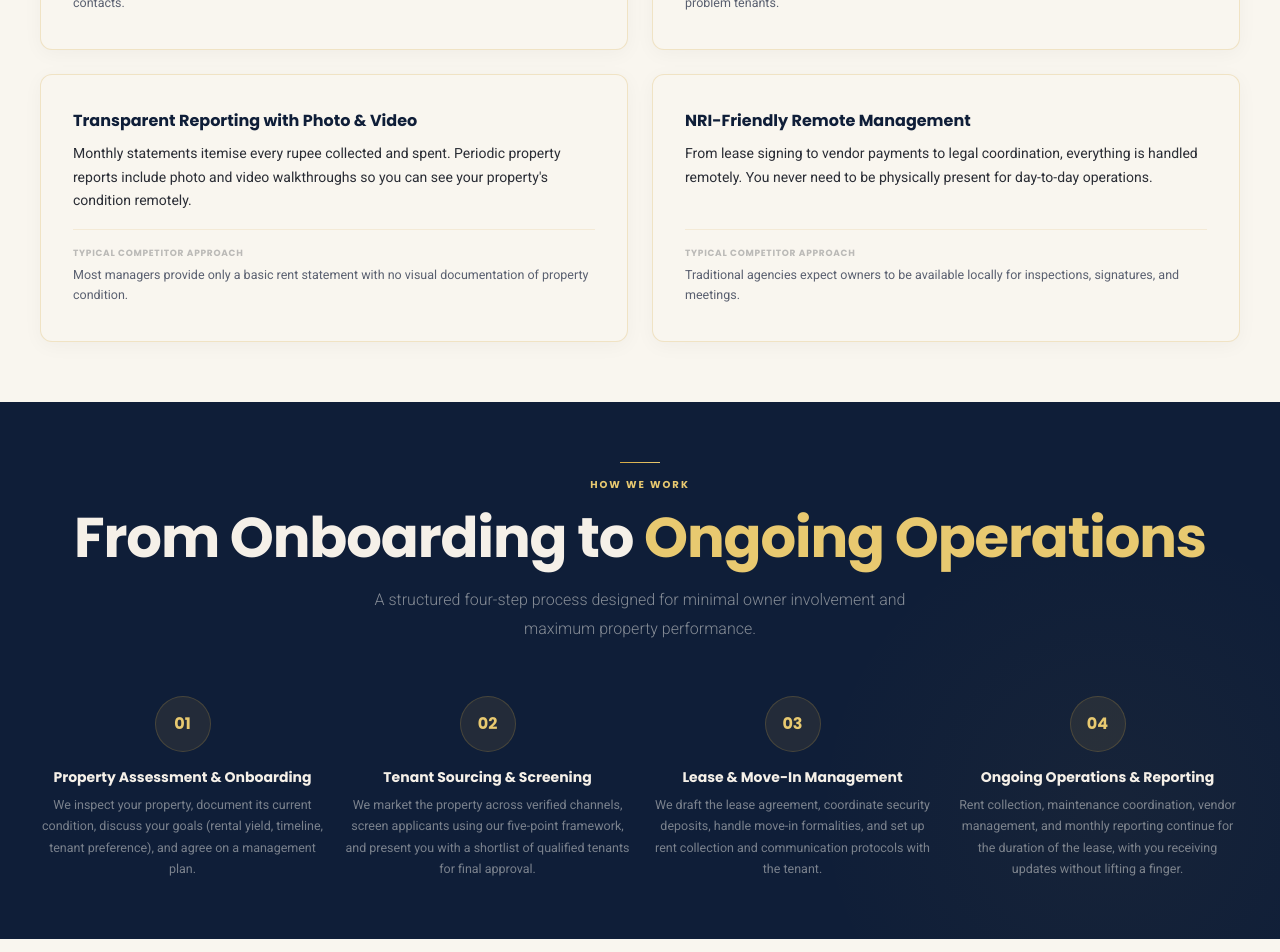
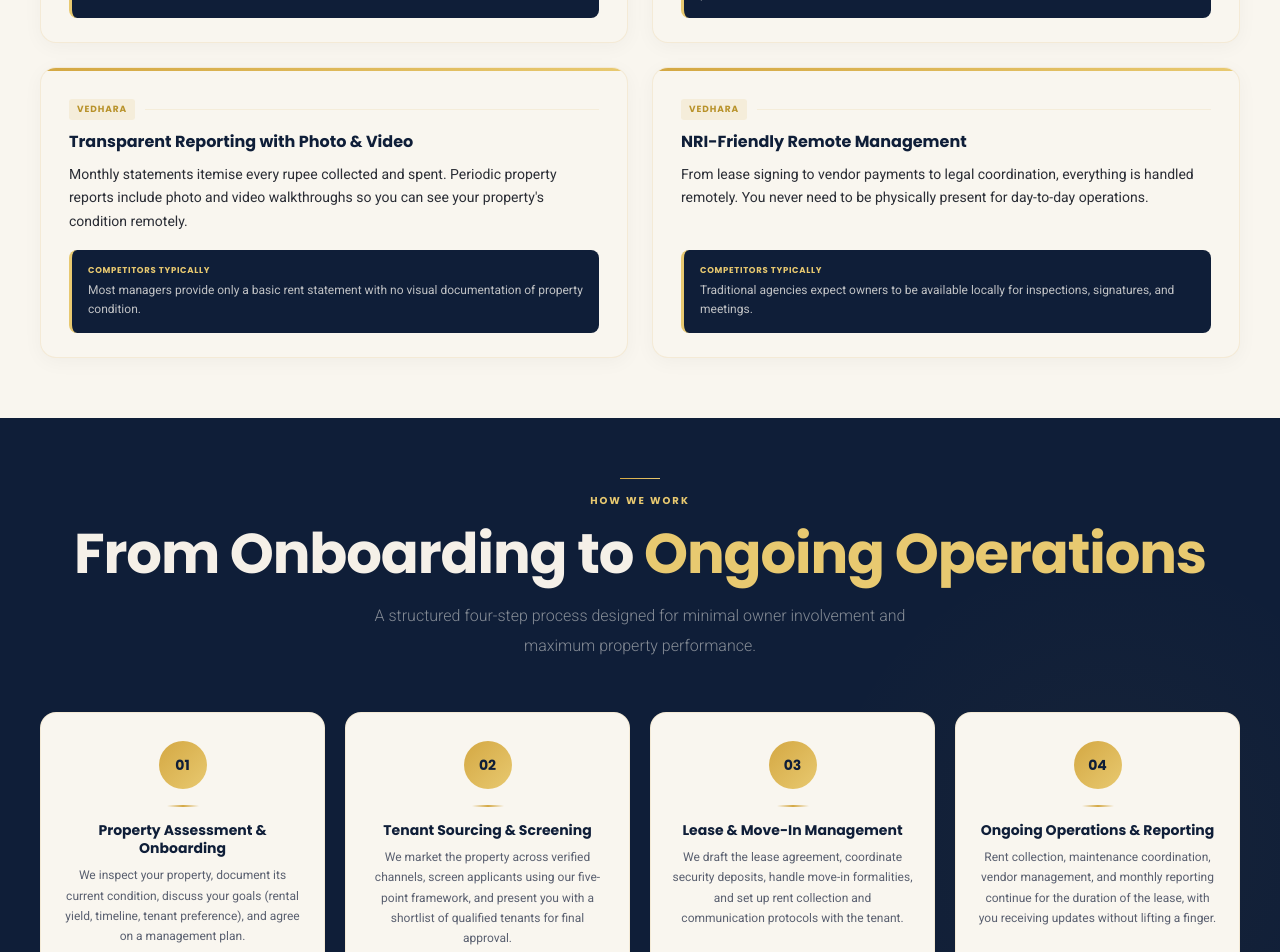
Before and after one commit to mohit1661-ai/Vedhara-Group-Supabase, a Next.js app: page /property-management in a window 1280 px wide. Shown: the part 1740-2692 px from the top of the page. Built offline with nearby package versions, Linux system fonts and the light colour scheme.

Commit message:
Property mgmt: keep navy backdrop, brighter gold/white text in competitors cards

```diff
--- a/app/property-management/page.tsx
+++ b/app/property-management/page.tsx
@@ -116,7 +116,7 @@ export default function PropertyManagementPage() {
                 Property Management,<br /><span style={{ color:"var(--gold-dk)" }}>Done Differently</span>
               </h2>
               <p className="body-lg" style={{ color:"var(--slate)",maxWidth:620,margin:"0 auto" }}>
-                Most property managers treat your property as just another file. Vedhara treats it like an asset — with transparency, accountability, and remote-first operations built for today&apos;s owners.
+                Most property managers treat your property as just another file. Vedhara treats it as an asset, with transparency, accountability, and remote-first operations for today&apos;s owners.
               </p>
             </div>
           </ScrollReveal>
@@ -124,12 +124,19 @@ export default function PropertyManagementPage() {
           <div style={{ display:"grid",gridTemplateColumns:"1fr 1fr",gap:24 }} className="grid-2">
             {differentiators.map((d,i)=>(
               <ScrollReveal key={d.title} delay={i * 100}>
-                <div className="gold-frame-card gfc-cream" style={{ padding:"36px 32px",boxShadow:"0 4px 20px rgba(9,15,29,0.04)",height:"100%",display:"flex",flexDirection:"column" }}>
-                  <h3 style={{ fontFamily:"var(--t-head)",fontSize:16,fontWeight:700,color:"var(--navy)",marginBottom:10,lineHeight:1.3 }}>{d.title}</h3>
-                  <p className="body-md" style={{ color:"var(--ink)",marginBottom:16,lineHeight:1.7 }}>{d.desc}</p>
-                  <div style={{ marginTop:"auto",paddingTop:16,borderTop:"1px solid rgba(212,168,67,0.15)" }}>
-                    <p style={{ fontFamily:"var(--t-head)",fontSize:9,fontWeight:700,letterSpacing:"0.08em",textTransform:"uppercase",color:"rgba(42,45,53,0.3)",marginBottom:4 }}>Typical competitor approach</p>
-                    <p className="body-sm" style={{ color:"var(--slate)",lineHeight:1.6,fontSize:12.5 }}>{d.competitor}</p>
+                <div style={{ background:"var(--cream)",border:"1px solid rgba(212,168,67,0.15)",borderRadius:16,overflow:"hidden",height:"100%",display:"flex",flexDirection:"column",boxShadow:"0 4px 20px rgba(9,15,29,0.04)" }}>
+                  <div style={{ height:3,background:"linear-gradient(90deg,var(--gold),var(--gold-lt))",flexShrink:0 }} />
+                  <div style={{ padding:"28px 28px 24px",flex:1,display:"flex",flexDirection:"column" }}>
+                    <div style={{ display:"flex",alignItems:"center",gap:10,marginBottom:12 }}>
+                      <span style={{ fontFamily:"var(--t-head)",fontSize:9,fontWeight:700,letterSpacing:"0.1em",textTransform:"uppercase",padding:"3px 8px",background:"rgba(212,168,67,0.12)",color:"var(--gold-dk)",borderRadius:3,flexShrink:0 }}>Vedhara</span>
+                      <div style={{ flex:1,height:1,background:"rgba(212,168,67,0.12)" }} />
+                    </div>
+                    <h3 style={{ fontFamily:"var(--t-head)",fontSize:16,fontWeight:700,color:"var(--navy)",marginBottom:10,lineHeight:1.3 }}>{d.title}</h3>
+                    <p className="body-md" style={{ color:"var(--ink)",marginBottom:16,lineHeight:1.7,flex:1 }}>{d.desc}</p>
+                    <div style={{ padding:"14px 16px",background:"var(--navy)",borderRadius:8,borderLeft:"3px solid var(--gold-lt)" }}>
+                      <p style={{ fontFamily:"var(--t-head)",fontSize:8.5,fontWeight:700,letterSpacing:"0.08em",textTransform:"uppercase",color:"var(--gold-lt)",marginBottom:3 }}>Competitors typically</p>
+                      <p className="body-sm" style={{ color:"rgba(252,250,244,0.75)",lineHeight:1.6,fontSize:12 }}>{d.competitor}</p>
+                    </div>
                   </div>
                 </div>
               </ScrollReveal>
@@ -138,7 +145,7 @@ export default function PropertyManagementPage() {
         </div>
       </section>
 
-      {/* How We Work — Process */}
+      {/* How We Work — Process Steps as Cards */}
       <section style={{ background:"var(--navy)",padding:"60px 32px",position:"relative",overflow:"hidden" }}>
         <div style={{ position:"absolute",top:"20%",right:"-10%",width:600,height:600,borderRadius:"50%",background:"radial-gradient(circle,rgba(212,168,67,0.04) 0%,transparent 70%)",pointerEvents:"none" }} />
         <div style={{ maxWidth:1200,margin:"0 auto",position:"relative",zIndex:1 }}>
@@ -158,12 +165,15 @@ export default function PropertyManagementPage() {
           <div style={{ display:"grid",gridTemplateColumns:"repeat(4,1fr)",gap:20 }} className="grid-4">
             {processSteps.map((s,i)=>(
               <ScrollReveal key={s.step} delay={i * 80}>
-                <div style={{ textAlign:"center" }}>
-                  <div style={{ width:56,height:56,borderRadius:"50%",background:"rgba(212,168,67,0.1)",border:"1px solid rgba(212,168,67,0.2)",display:"flex",alignItems:"center",justifyContent:"center",margin:"0 auto 16px" }}>
-                    <span style={{ fontFamily:"var(--t-head)",fontSize:16,fontWeight:700,color:"var(--gold-lt)" }}>{s.step}</span>
+                <div className="hover-lift" style={{ background:"var(--cream)",border:"1px solid rgba(212,168,67,0.15)",borderRadius:16,overflow:"hidden",textAlign:"center",height:"100%",display:"flex",flexDirection:"column" }}>
+                  <div style={{ padding:"28px 20px 24px",flex:1,display:"flex",flexDirection:"column" }}>
+                    <div style={{ width:48,height:48,borderRadius:"50%",background:"linear-gradient(135deg,var(--gold),var(--gold-lt))",display:"flex",alignItems:"center",justifyContent:"center",margin:"0 auto 16px",flexShrink:0 }}>
+                      <span style={{ fontFamily:"var(--t-head)",fontSize:14,fontWeight:700,color:"var(--navy)" }}>{s.step}</span>
+                    </div>
+                    <div style={{ width:32,height:1.5,background:"linear-gradient(90deg,transparent,var(--gold),transparent)",margin:"0 auto 14px",flexShrink:0 }} />
+                    <h3 style={{ fontFamily:"var(--t-head)",fontSize:14,fontWeight:700,color:"var(--navy)",marginBottom:8,lineHeight:1.3 }}>{s.title}</h3>
+                    <p className="body-sm" style={{ color:"var(--slate)",fontSize:12,lineHeight:1.7,flex:1 }}>{s.desc}</p>
                   </div>
-                  <h3 style={{ fontFamily:"var(--t-head)",fontSize:14,fontWeight:700,color:"var(--light)",marginBottom:8,lineHeight:1.3 }}>{s.title}</h3>
-                  <p className="body-sm" style={{ color:"rgba(252,250,244,0.45)",fontSize:12.5,lineHeight:1.7 }}>{s.desc}</p>
                 </div>
               </ScrollReveal>
             ))}
```
